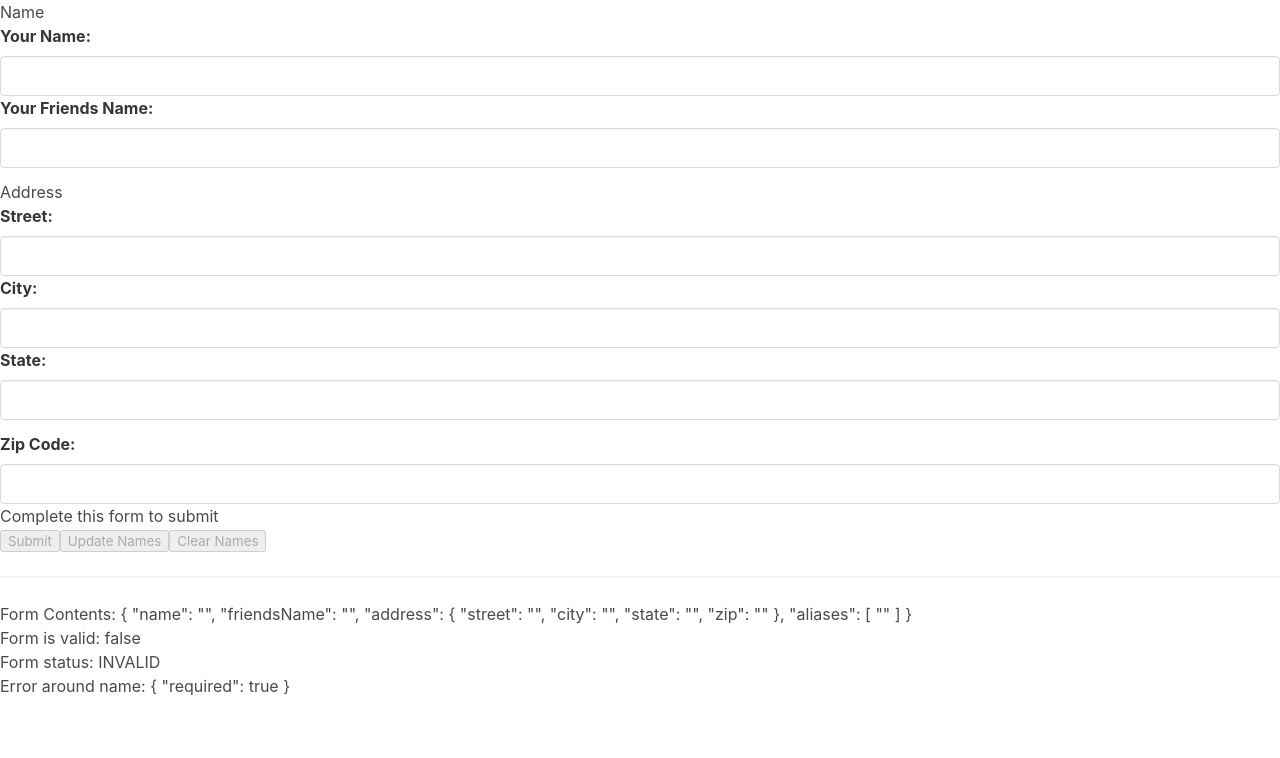
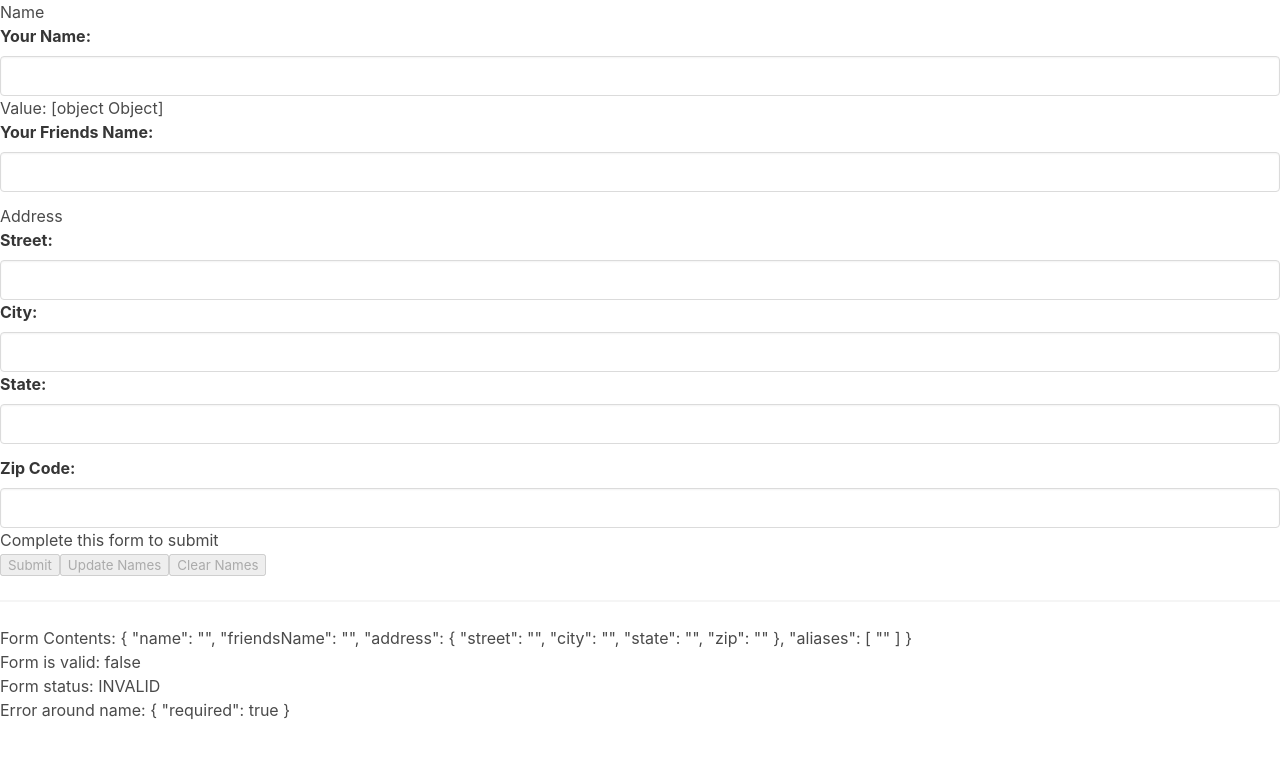
Before and after one commit to SJCMN/CREDITCARD_APP, an Angular app: page / in a window 1280 px wide. Shown: the top 758 px of the page. Built offline with nearby package versions, Linux system fonts and the light colour scheme.

Commit message:
form validation

```diff
--- a/src/app/card-form/card-form.component.html
+++ b/src/app/card-form/card-form.component.html
@@ -1,4 +1,5 @@
 <form [formGroup]="cardForm" (ngSubmit)="onSubmit()">
+
   <h2>Name</h2>
   <div class="field">
     <div class="control">
@@ -8,7 +9,9 @@
         type="text"
         class="form-control input"
         formControlName="name"
+        [ngClass]="{ 'is-danger' : showErrors() }"
       />
+    <p>Value: {{ cardForm.controls['name'].errors }}</p>
     </div>
 
     <div class="control">
@@ -18,9 +21,11 @@
         type="text"
         class="form-control input"
         formControlName="friendsName"
+        [ngClass]="{ 'is-danger' : showErrors() }"
       />
     </div>
   </div>
+
   <div formGroupName="address">
     <h2>Address</h2>
     <div class="field">
@@ -62,7 +67,17 @@
       />
     </div>
   </div>
-  <div>
+
+  <!-- <div formArrayName="aliases">
+    <h2>Aliases</h2>
+    <button type="button" (click)="addAlias()">+ Add another alias</button>
+    <div *ngFor="let alias of aliases.controls; let i = index">
+      <label for="alias-{{ i }}">Alias:</label>
+      <input id="alias-{{ i }}" type="text" [formControlName]="i">
+    </div>
+  </div> -->
+
+  <div >
     <p>Complete this form to submit</p>
     <button type="submit" [disabled]="!cardForm.valid">Submit</button>
     <button type="button" [disabled]="!cardForm.valid" (click)="updateCard()">
@@ -72,6 +87,7 @@
       Clear Names
     </button>
   </div>
+
 </form>
 
 <hr />
--- a/src/app/card-form/card-form.component.ts
+++ b/src/app/card-form/card-form.component.ts
@@ -1,6 +1,6 @@
 import { Component, OnInit } from '@angular/core';
-import { FormGroup, FormControl, Validators, FormBuilder, FormArray } from '@angular/forms';
-
+import { FormGroup, FormControl, Validators, FormBuilder, FormArray, ControlContainer } from '@angular/forms';
+import { DateFormControl } from '../date-form-control';
 @Component({
   selector: 'app-card-form',
   templateUrl: './card-form.component.html',
@@ -18,7 +18,7 @@ export class CardFormComponent implements OnInit {
 
    cardForm = this.fb.group({
      name: ['', [Validators.required, Validators.minLength(3)]],
-     friendsName: [''],
+     friendsName: ['', [Validators.required, Validators.minLength(3)]],
      address: this.fb.group({
        street: [''],
        city: [''],
@@ -62,6 +62,11 @@ export class CardFormComponent implements OnInit {
     this.aliases.push(this.fb.control(''));
   }
 
+  showErrors() {
+    const { dirty, touched, errors } = this.cardForm.controls['name' || 'friendsName'];
+    return dirty && touched && errors;
+  }
+
   constructor(private fb: FormBuilder) {
 
   }
--- /dev/null
+++ b/src/app/date-form-control.ts
@@ -0,0 +1,7 @@
+import { FormControl } from '@angular/forms'
+
+export class DateFormControl extends FormControl {
+    setNewValue(value: string, options: any){
+
+    }
+}
```
Also changed, not shown: 1 other file (tests, documents, lock files or other folders).
